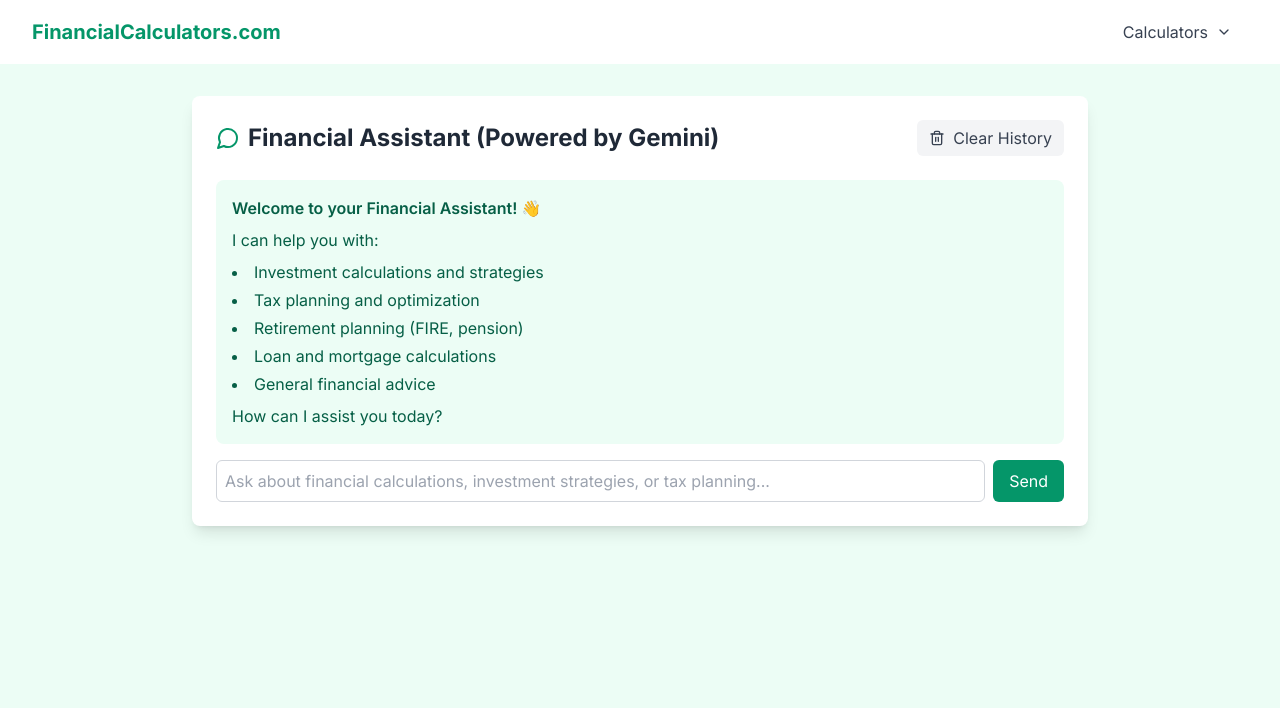
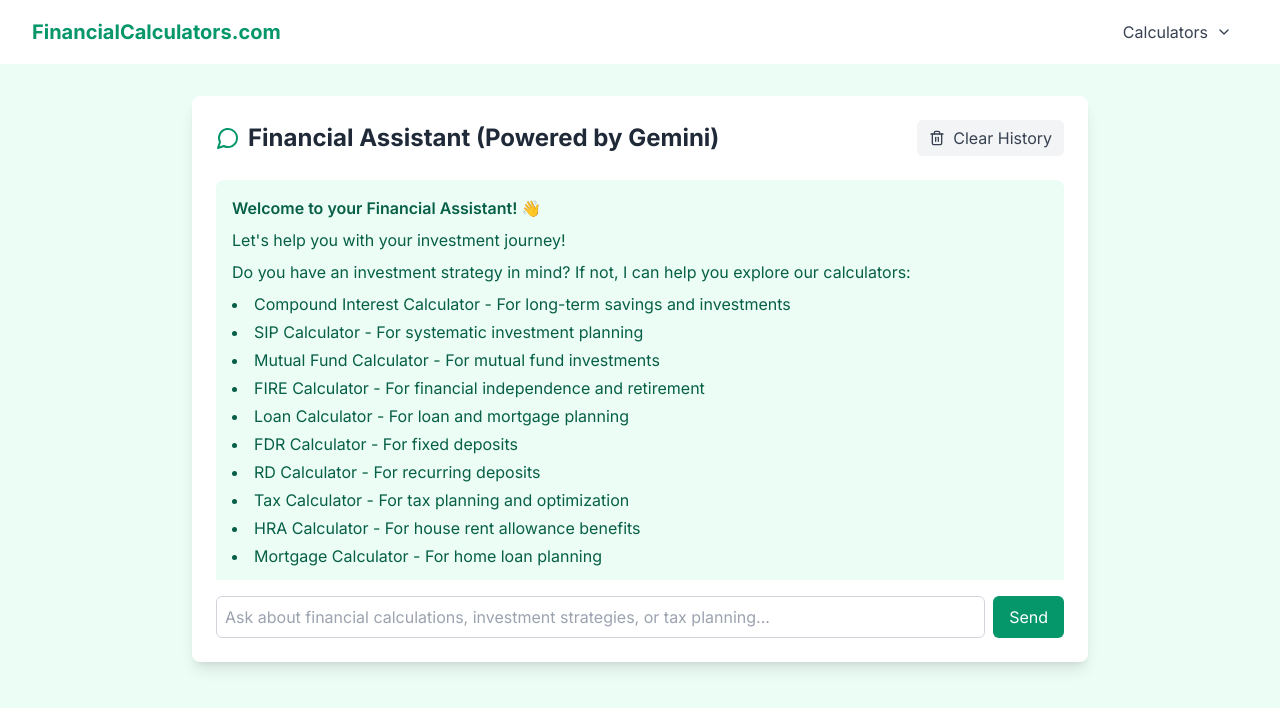
Before and after one commit to 1adityakadam/financial-calculators, a Next.js app: page / in a window 1280 px wide. Shown: the top 708 px of the page. Built offline with nearby package versions, Linux system fonts and the light colour scheme.

Commit message:
updated chat reply

```diff
--- a/components/FinanceChat.js
+++ b/components/FinanceChat.js
@@ -168,15 +168,27 @@ export default function FinanceChat({ isDarkMode }) {
                 {messages.length === 0 && (
                     <div className={`p-4 rounded-lg ${isDarkMode ? 'bg-gray-700 text-gray-200' : 'bg-emerald-50 text-emerald-800'}`}>
                         <p className="font-semibold mb-2">Welcome to your Financial Assistant! 👋</p>
-                        <p>I can help you with:</p>
+                        <p>Let's help you with your investment journey!</p>
+                        <p className="mt-2">Do you have an investment strategy in mind? If not, I can help you explore our calculators:</p>
                         <ul className="list-disc list-inside mt-2 space-y-1">
-                            <li>Investment calculations and strategies</li>
-                            <li>Tax planning and optimization</li>
-                            <li>Retirement planning (FIRE, pension)</li>
-                            <li>Loan and mortgage calculations</li>
-                            <li>General financial advice</li>
+                            <li>Compound Interest Calculator - For long-term savings and investments</li>
+                            <li>SIP Calculator - For systematic investment planning</li>
+                            <li>Mutual Fund Calculator - For mutual fund investments</li>
+                            <li>FIRE Calculator - For financial independence and retirement</li>
+                            <li>Loan Calculator - For loan and mortgage planning</li>
+                            <li>FDR Calculator - For fixed deposits</li>
+                            <li>RD Calculator - For recurring deposits</li>
+                            <li>Tax Calculator - For tax planning and optimization</li>
+                            <li>HRA Calculator - For house rent allowance benefits</li>
+                            <li>Mortgage Calculator - For home loan planning</li>
                         </ul>
-                        <p className="mt-2">How can I assist you today?</p>
+                        <p className="mt-2">Would you like to:</p>
+                        <ul className="list-disc list-inside mt-2 space-y-1">
+                            <li>Discuss a specific calculator and its usage?</li>
+                            <li>Learn about investment strategies using these calculators?</li>
+                            <li>Get help with financial planning?</li>
+                        </ul>
+                        <p className="mt-2">Please let me know how you'd like to proceed!</p>
                     </div>
                 )}
                 {messages.map((message, i) => (
```
